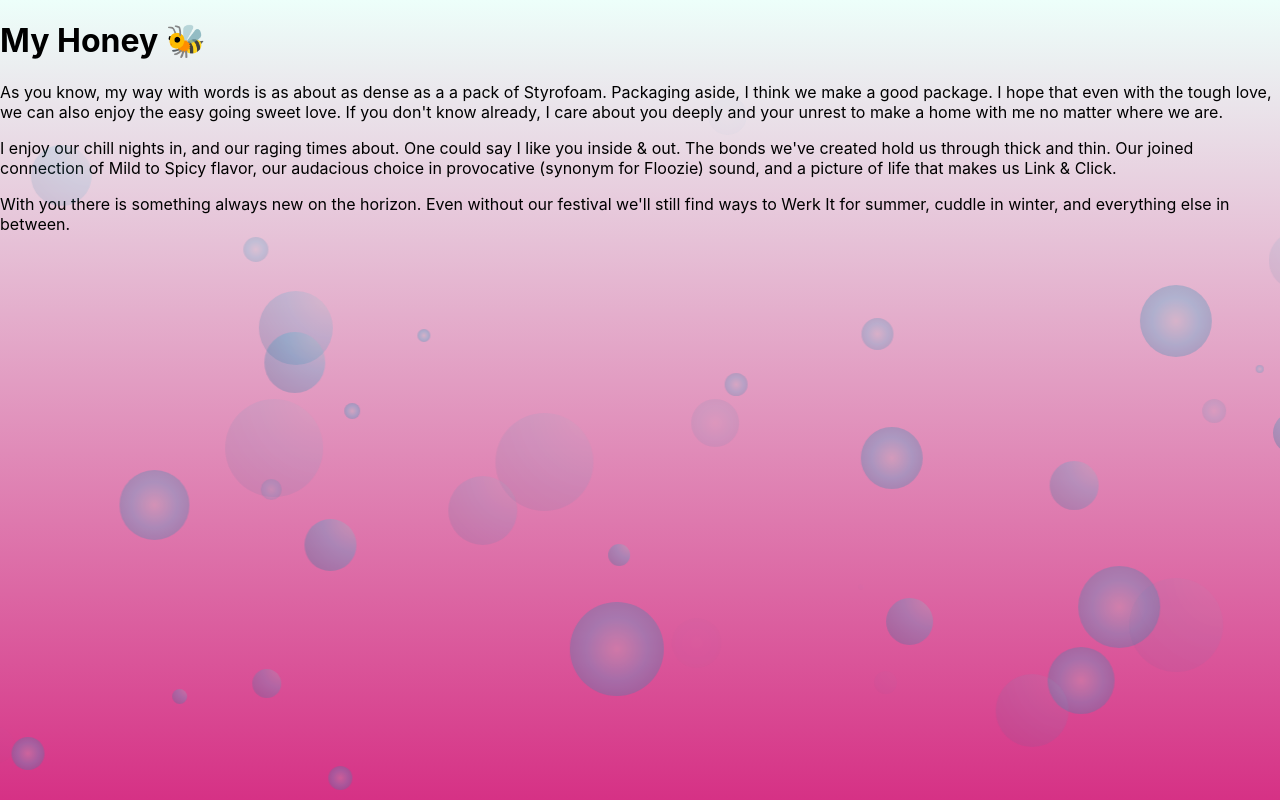
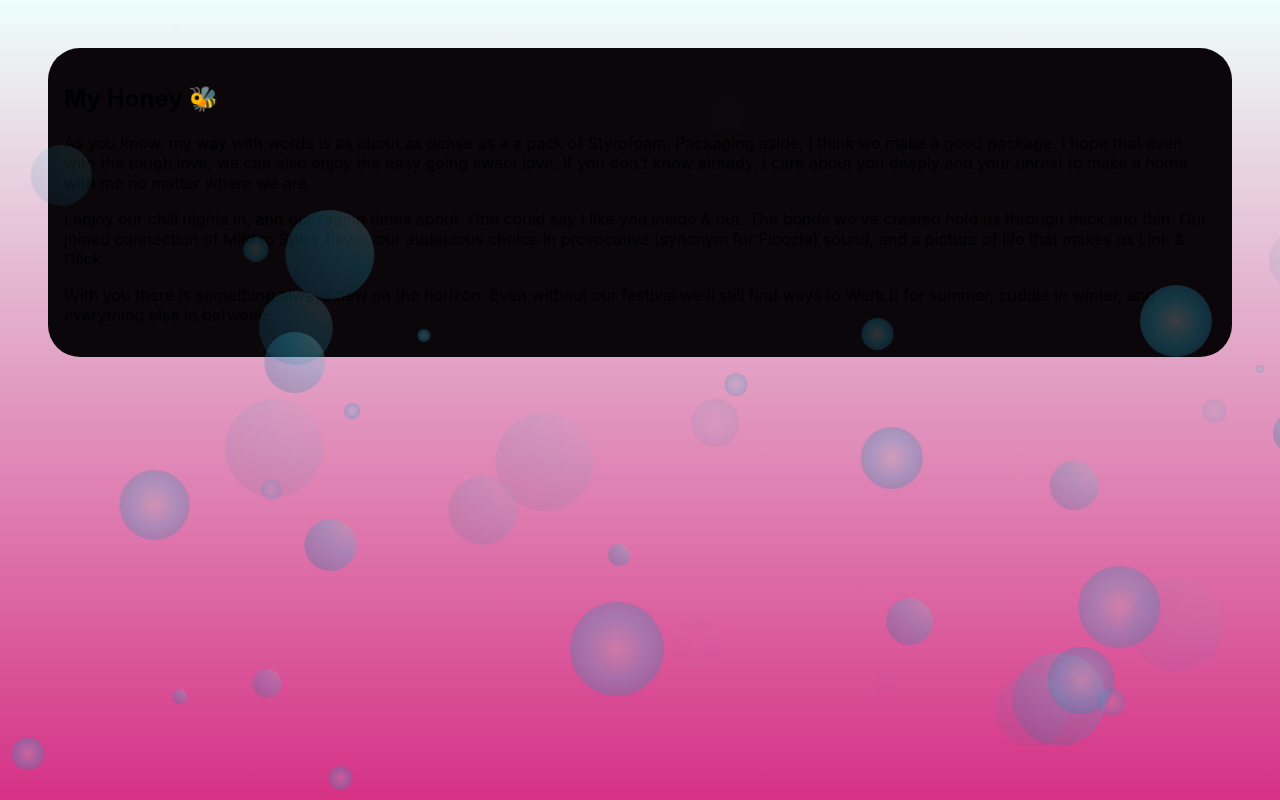
Before and after one commit to wchorski/pinkinc, a Next.js app: page /honeybee in a window 1280 px wide. Built offline with nearby package versions, Linux system fonts and the light colour scheme.

Commit message:
fixed honeybee page

```diff
--- a/pages/honeybee.jsx
+++ b/pages/honeybee.jsx
@@ -3,9 +3,11 @@ import styled from 'styled-components'
 export default function HoneyBeePage() {
 
   return (
+    <StyledBubbleBg className='canvas'>
       <main className='mainBody'>
 
-      <StyledBubbleBg className='canvas'>
+        <section>
+
           <h1> My Honey 🐝</h1>
 
           <p>{`As you know, my way with words is as about as dense as a a pack of Styrofoam. Packaging aside, I think we make a good package. I hope that even with the tough love, we can also enjoy the easy going sweet love.   If you don't know already, I care about you deeply and your unrest to make a home with me no matter where we are.`}</p>
@@ -13,7 +15,10 @@ export default function HoneyBeePage() {
           <p>{`I enjoy our chill nights in, and our raging times about. One could say I like you inside & out. The bonds we've created hold us through thick and thin. Our joined  connection of Mild to Spicy flavor, our audacious choice in provocative (synonym for Floozie) sound, and a picture of life that makes us Link & Click.`}</p>
 
           <p>{`With you there is something always new on the horizon. Even without our festival we'll still find ways to Werk It for summer, cuddle in winter, and everything else in between.`}</p>
+        </section>
 
+
+      </main>
       <div className='bubble'></div>
       <div className='bubble'></div>
       <div className='bubble'></div>
@@ -65,7 +70,6 @@ export default function HoneyBeePage() {
       <div className='bubble'></div>
       <div className='bubble'></div>
     </StyledBubbleBg>
-    </main>
   )
 }
 
@@ -77,6 +81,15 @@ const StyledBubbleBg = styled.div`
   position: relative;
   overflow: hidden;
 
+  main{
+    background-color: transparent;
+  }
+
+  section{
+    margin: 3em;
+    border-radius: 2em;
+  }
+
   .bubble {
     display: block;
     border-radius: 100%;
```
Lines whose indentation alone changed are shown as unchanged.
